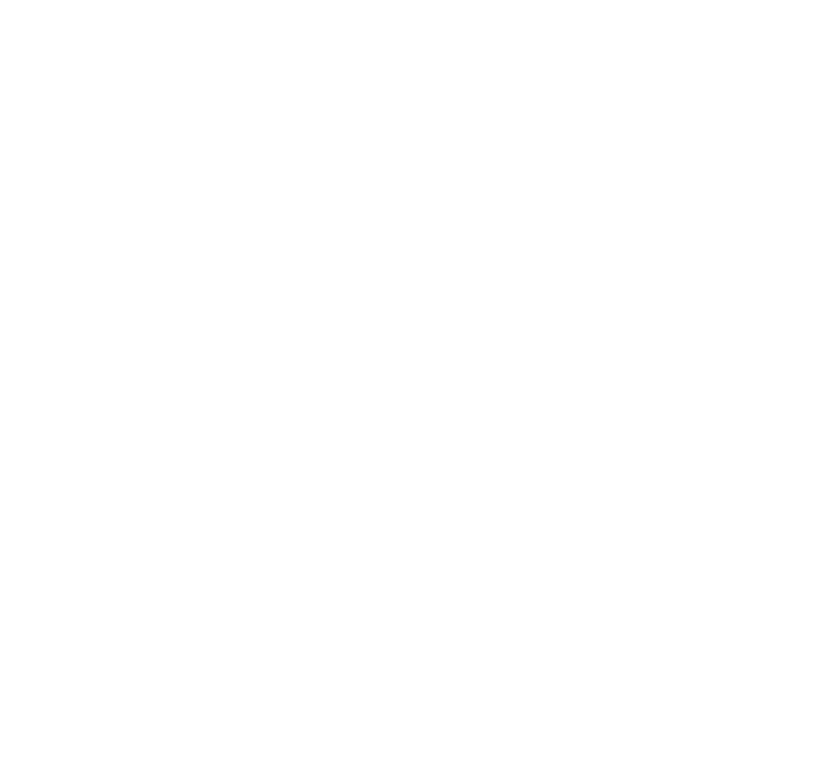
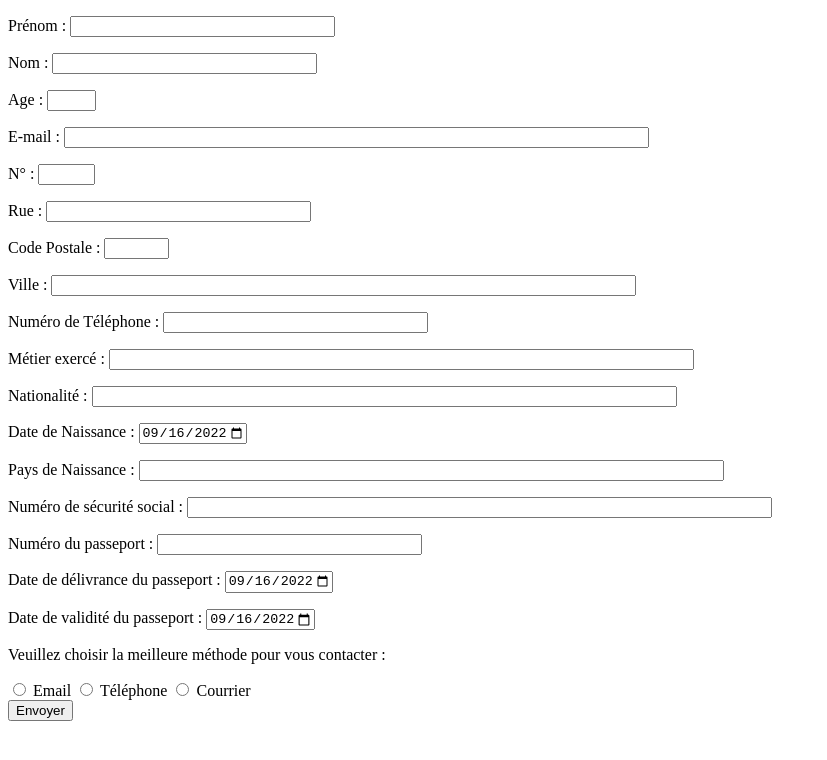
Before and after one commit to zackcaussy/Simplon, a plain HTML site: page index.html in a window 1280 px wide. Shown: the whole page, without its empty margins (0-827 px from the left). Drawn offline with Linux system fonts and the light colour scheme.

Commit message:
Formulaire Simplon

```diff
--- a/index.html
+++ b/index.html
@@ -4,9 +4,119 @@
     <meta charset="UTF-8">
     <meta http-equiv="X-UA-Compatible" content="IE=edge">
     <meta name="viewport" content="width=device-width, initial-scale=1.0">
-    <title>Document</title>
+    <title>Formulaire Simplon</title>
 </head>
 <body>
 
+<p><label for="Prénom">Prénom :</label>
+
+        <input type="text" id="Prénom" name="Prénom" required
+            minlength="2" maxlength="20" size="30"></p>
+
+
+<p><label for="Nom">Nom :</label>
+
+        <input type="text" id="Nom" name="Nom" required
+            minlength="2" maxlength="20" size="30"></p>
+
+<p><label for="Age">Age :</label>
+
+        <input type="text" id="Age" name="Age" required
+            minlength="2" maxlength="3" size="3"></p>
+
+<p><label for="E-mail">E-mail :</label>
+
+        <input type="text" id="E-mail" name="E-mail" required
+            minlength="2" maxlength="70" size="70"></p>
+
+<p><label for="Numéro">N° :</label>
+
+        <input type="text" id="Numéro" name="Numéro" required
+            minlength="2" maxlength="4" size="4"></p>
+
+<p><label for="Rue">Rue :</label>
+
+    <input type="text" id="Rue" name="Rue" required
+            minlength="2" maxlength="20" size="30"></p>
+
+<p><label for="Code Postale">Code Postale :</label>
+
+    <input type="text" id="Code Postale" name="Code Postale" required
+            minlength="1" maxlength="5" size="5"></p>
+
+<p><label for="Ville">Ville :</label>
+
+    <input type="text" id="Ville" name="Ville" required
+            minlength="2" maxlength="70" size="70"></p>
+
+<p><label for="Numéro de Téléphone">Numéro de Téléphone :</label>
+
+    <input type="text" id="Numéro de Téléphone" name="Numéro de Téléphone" required
+            minlength="2" maxlength="20" size="30"></p>
+
+<p><label for="Métier exercé">Métier exercé :</label>
+
+    <input type="text" id="Métier exercé" name="Métier exercé" required
+            minlength="2" maxlength="70" size="70"></p>
+
+<p><label for="Nationalité">Nationalité :</label>
+
+    <input type="text" id="Nationalité" name="Nationalité" required
+            minlength="2" maxlength="70" size="70"></p>
+
+<p><label for="Date de Naissance">Date de Naissance :</label>
+
+    <input type="date" id="Date de Naissance" name="Date de Naissance"
+       value="2022-09-16"
+       min="1900-01-01" max="2022-12-31"></p>
+
+<p><label for="Pays de Naissance">Pays de Naissance :</label>
+
+    <input type="text" id="Pays de Naissance" name="Pays de Naissance"
+            minlength="2" maxlength="70" size="70"></p>
+
+<p><label for="Numéro de sécurité social">Numéro de sécurité social :</label>
+
+    <input type="text" id="Numéro de sécurité social" name="Numéro de sécurité social"
+            minlength="2" maxlength="70" size="70"></p>
+
+
+<p><label for="Numéro du passeport">Numéro du passeport :</label>
+
+    <input type="text" id="Numéro du passeport" name="Numéro du passeport" required
+            minlength="2" maxlength="20" size="30"></p>
+
+<p><label for="Date de délivrance du passeport">Date de délivrance du passeport :</label>
+
+    <input type="date" id="Date de délivrance du passeport" name="Date de délivrance du passeport"
+                   value="2022-09-16"
+                   min="1900-01-01" max="2022-12-31"></p>
+
+<p><label for="Date de validité du passeport">Date de validité du passeport :</label>
+
+    <input type="date" id="Date de validité du passeport" name="Date de validité du passeport"
+                                   value="2022-09-16"
+                                   min="1900-01-01" max="2022-12-31"></p>
+
+
+<form>
+        <p>Veuillez choisir la meilleure méthode pour vous contacter :</p>
+            <div>
+                <input type="radio" id="contactChoice1"
+                    name="contact" value="email">
+                    <label for="contactChoice1">Email</label>
+
+                <input type="radio" id="contactChoice2"
+                    name="contact" value="telephone">
+                    <label for="contactChoice2">Téléphone</label>
+
+                <input type="radio" id="contactChoice3"
+                    name="contact" value="courrier">
+                    <label for="contactChoice3">Courrier</label>
+            </div>
+                <div>
+                      <button type="submit">Envoyer</button>
+                    </div>
+                  </form>
 </body>
 </html>
```
Also changed, not shown: Formulaire Simplon.htm (added, +35 -0 lines).
